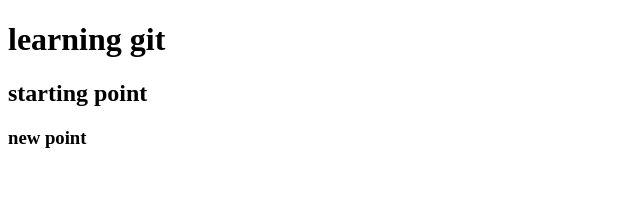
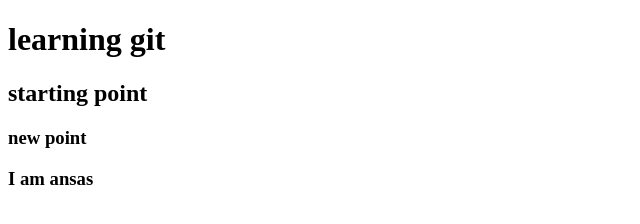
Before and after one commit to zubair-shah/learning-git1, a plain HTML site: page index.html in a window 1280 px wide. Shown: the whole page, without its empty margins (0-640 px from the left). Drawn offline with Linux system fonts and the light colour scheme.

Commit message:
added heading anas

```diff
--- a/index.html
+++ b/index.html
@@ -9,5 +9,6 @@
     <h1>learning git</h1>
     <h2>starting point</h2>
     <h3>new point</h3>
+    <h3>I am ansas</h3>
 </body>
 </html>
```
